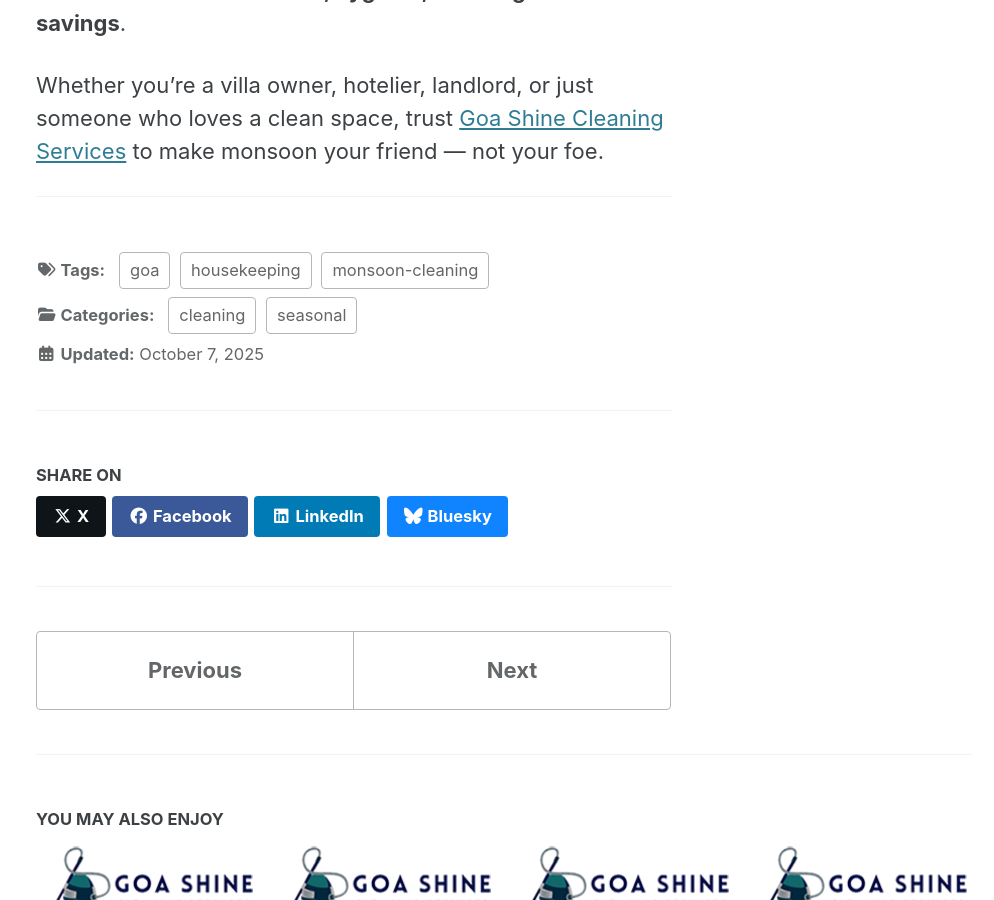
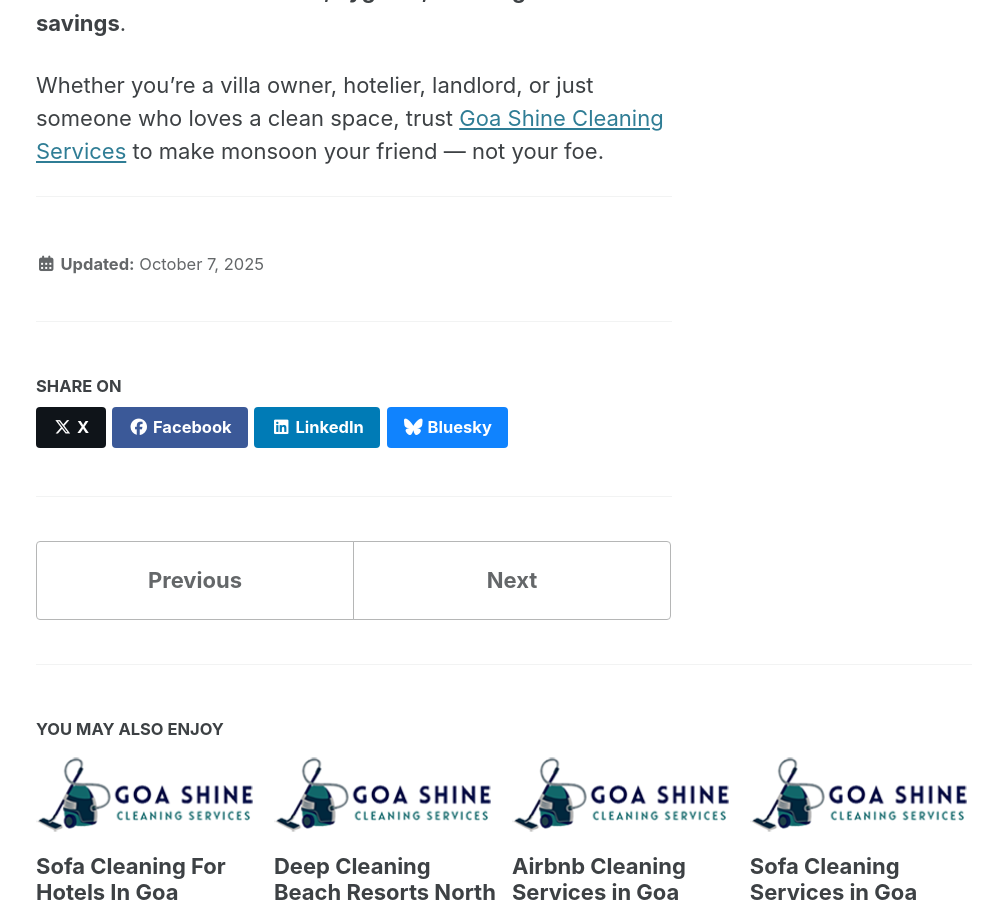
Before and after one commit to goashinecs/goashinecs, a Jekyll site: the page built from _posts/2025-10-07-seasonal-cleaning-monsoon-goa.md, in a window 1280 px wide and 900 px high, scrolled down 5326 px. Shown: the whole window, without its empty margins (286-1280 px from the left). Built offline with Jekyll 4.4.1, drawn with Linux system fonts in a browser that asks for light colours; cached includes are drawn as plain includes.

Commit message:
Update 2025-10-07-seasonal-cleaning-monsoon-goa.md

```diff
--- a/_posts/2025-10-07-seasonal-cleaning-monsoon-goa.md
+++ b/_posts/2025-10-07-seasonal-cleaning-monsoon-goa.md
@@ -3,8 +3,6 @@ layout: single
 title: "Why Seasonal Cleaning in Goa is Non-Negotiable (Especially During Monsoon)"
 date: 2025-10-07
 author: Goa Shine Cleaning Services
-categories: [cleaning, seasonal]
-tags: [monsoon-cleaning, goa, housekeeping]
 excerpt: "Monsoons in Goa are beautiful — but also bring mold, moisture, and mess. Discover why seasonal cleaning is a must for every Goan home or business."
 header:
   overlay_color: "#000"
```
